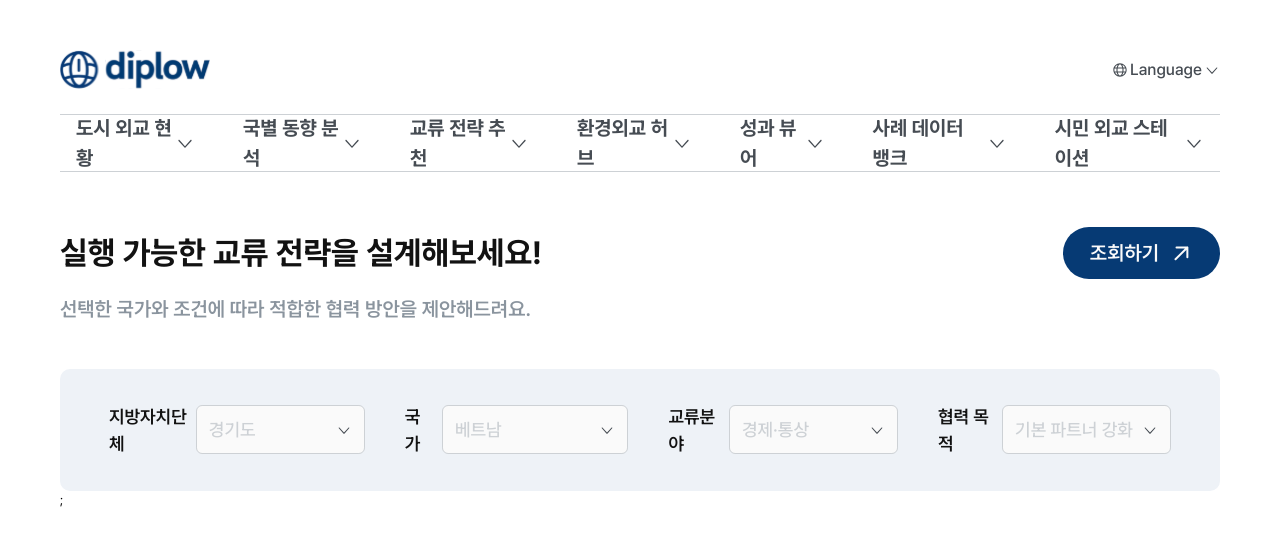
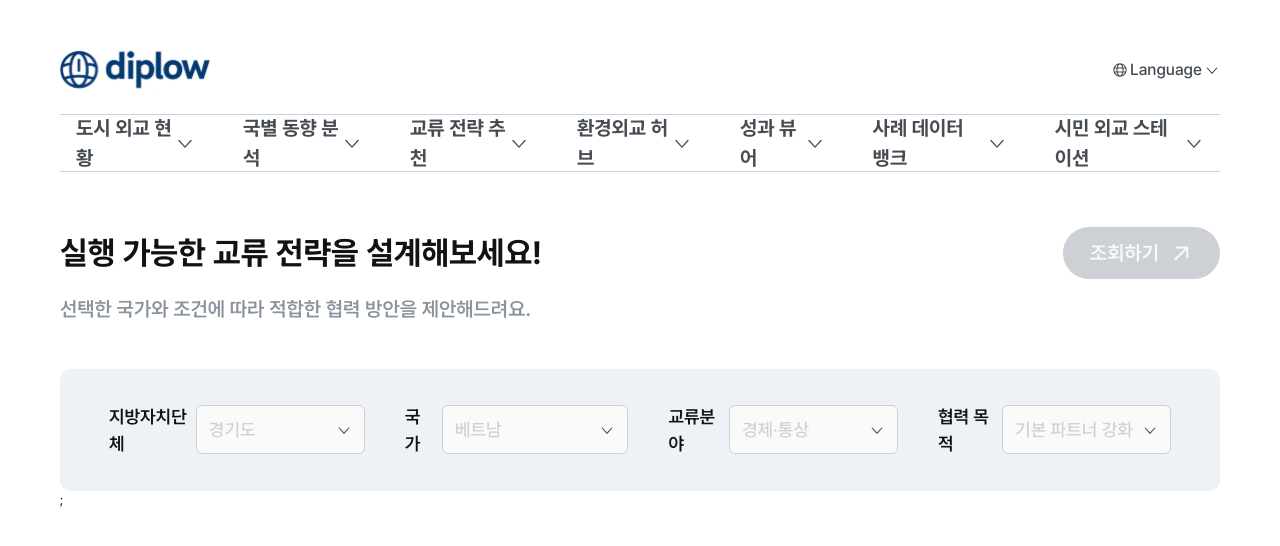
Before and after one commit to ohchanju3/CityDiploMap, a React (Vite) app: page /recommend in a window 1280 px wide. Shown: the top 546 px of the page. Built offline with nearby package versions, Linux system fonts and the light colour scheme.

Commit message:
[Feat]#5-recommend 페이지 모든 필터 클릭시 버튼 활성화

```diff
--- a/src/pages/recommendPage.tsx
+++ b/src/pages/recommendPage.tsx
@@ -8,6 +8,8 @@
   const [city, setCity] = useState<string | null>(null);
   const [category, setCategory] = useState<string | null>(null);
   const [purpose, setPurpose] = useState<string | null>(null);
+
+  const isAllSelected = country && city && category && purpose;
 
   const filters = [
     {
@@ -63,6 +65,7 @@
             text="조회하기"
             img="/icons/arrowUpRight.svg"
             onClick={() => alert("api 세팅 필요")}
+            disabled={!isAllSelected}
           />
         }
       />
```
